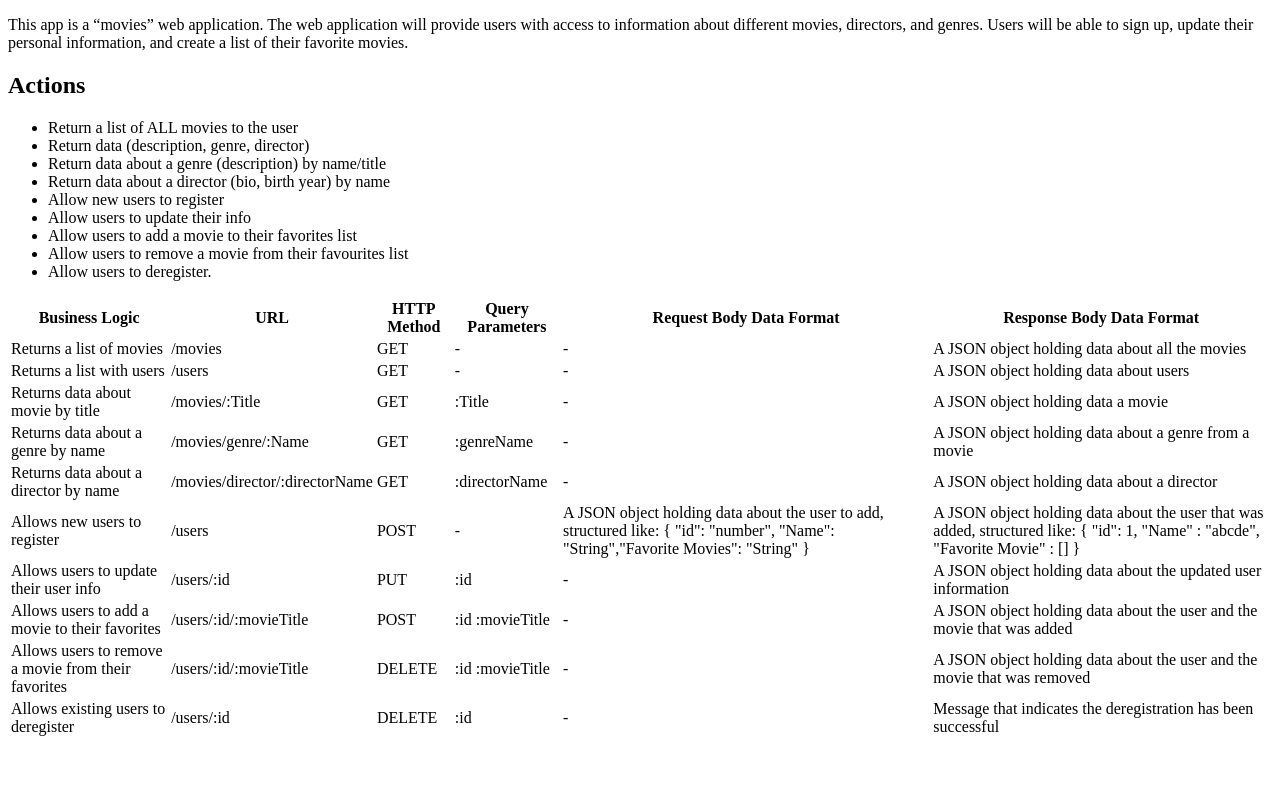
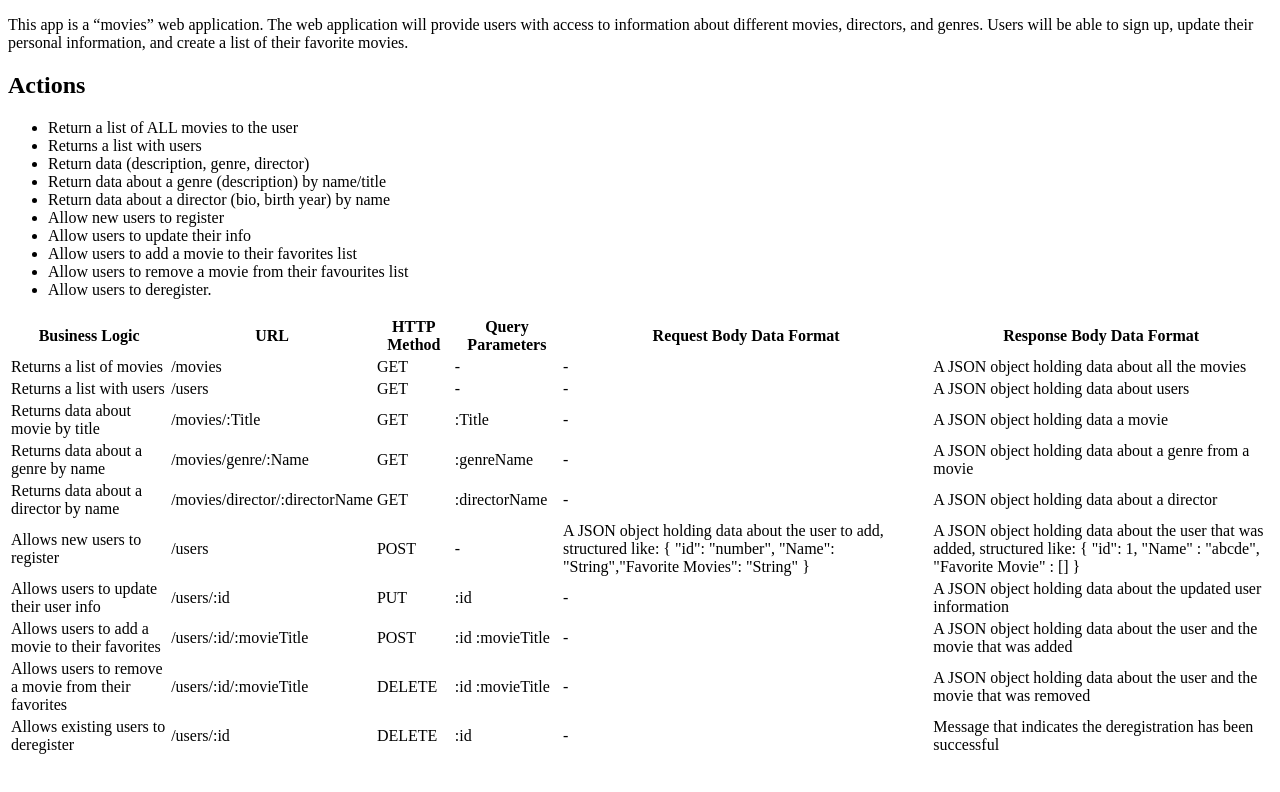
Before and after one commit to Brocal82/MyFlix, a website: page public/documentation.html in a window 1280 px wide. Drawn offline with Linux system fonts and the light colour scheme.

Commit message:
Update documentation.html

```diff
--- a/public/documentation.html
+++ b/public/documentation.html
@@ -16,6 +16,7 @@
         <h2>Actions</h2>
         <ul>
             <li>Return a list of ALL movies to the user</li>
+            <li>Returns a list with users</li>
             <li>Return data (description, genre, director)</li>
             <li>Return data about a genre (description) by name/title</li>
             <li>Return data about a director (bio, birth year) by name</li>
```
